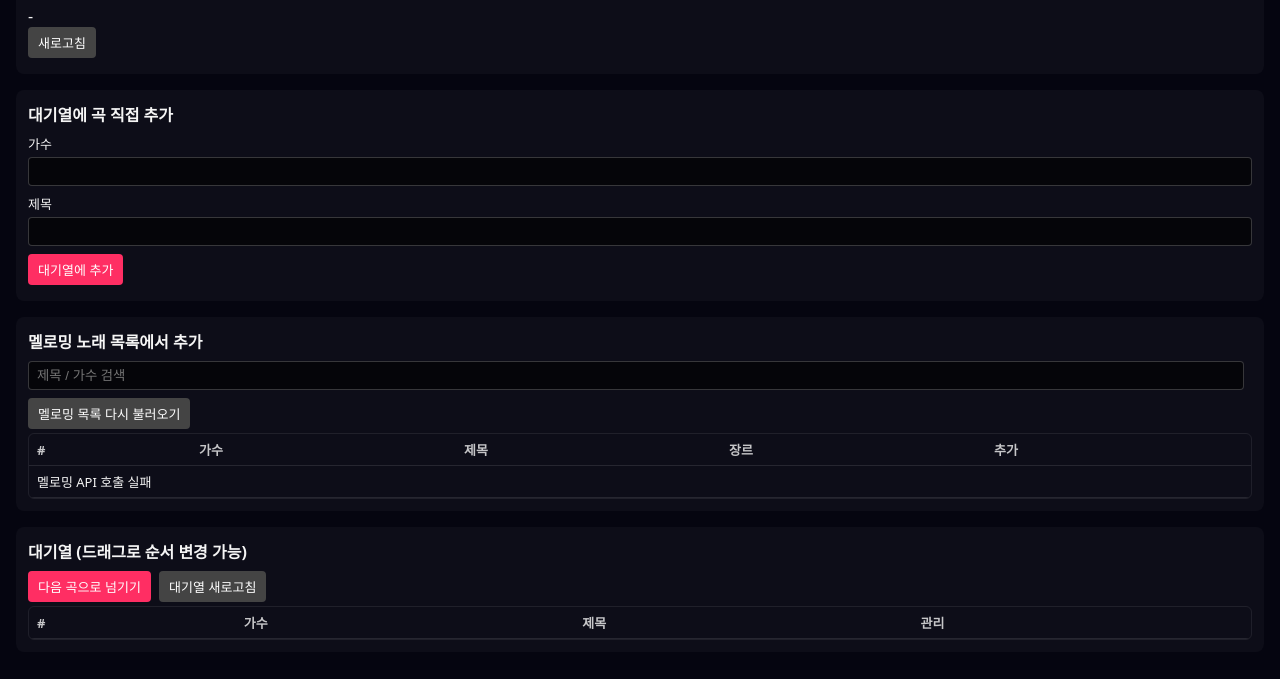
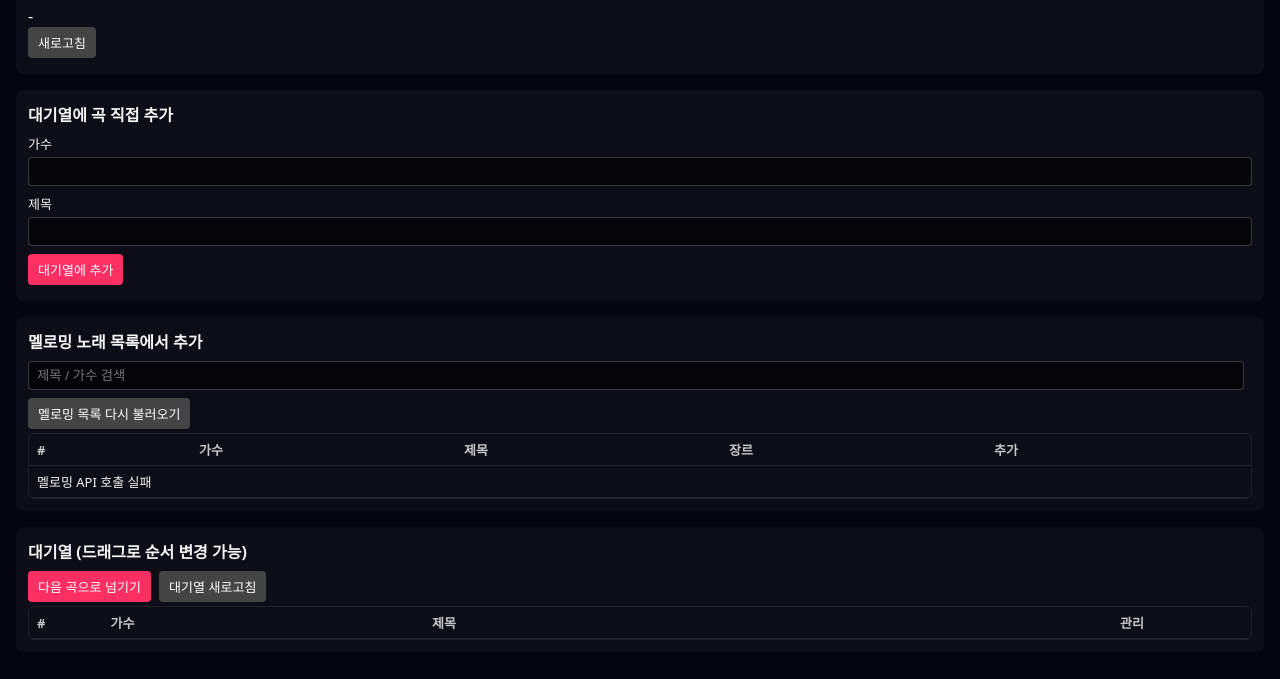
Before and after one commit to Kimkwanhwi/song-queue-server, a website: page public/admin.html in a window 1280 px wide. Shown: the part 113-792 px from the top of the page. Drawn offline with Linux system fonts and the light colour scheme; no server answers.

Commit message:
Update admin.html

```diff
--- a/public/admin.html
+++ b/public/admin.html
@@ -115,10 +115,39 @@
       /* 대기열 영역 고정 높이 + 드래그 스타일 */
       .queue-wrapper {
         max-height: 260px;
-        overflow-y: auto;
+        overflow-y: scroll; /* 항상 스크롤바 확보 → 폭 변화 방지 */
         border-radius: 6px;
         border: 1px solid rgba(255, 255, 255, 0.08);
       }
+
+      .queue-wrapper table {
+        table-layout: fixed; /* 열 폭 고정 */
+        width: 100%;
+      }
+
+      .queue-wrapper th:nth-child(1),
+      .queue-wrapper td:nth-child(1) {
+        width: 40px; /* # */
+      }
+      .queue-wrapper th:nth-child(4),
+      .queue-wrapper td:nth-child(4) {
+        width: 90px; /* 관리 */
+      }
+      .queue-wrapper th:nth-child(2),
+      .queue-wrapper td:nth-child(2) {
+        width: 25%; /* 가수 */
+      }
+      .queue-wrapper th:nth-child(3),
+      .queue-wrapper td:nth-child(3) {
+        width: 55%; /* 제목 */
+      }
+      .queue-wrapper td:nth-child(2),
+      .queue-wrapper td:nth-child(3) {
+        white-space: nowrap;
+        overflow: hidden;
+        text-overflow: ellipsis;
+      }
+
       #queueBody tr {
         cursor: move;
       }
@@ -466,10 +495,7 @@
           filtered = filtered.filter((song) => {
             const artist = getArtistName(song).toLowerCase();
             const title = (song.title || "").toLowerCase();
-            return (
-              artist.includes(text) ||
-              title.includes(text)
-            );
+            return artist.includes(text) || title.includes(text);
           });
         }
 
@@ -578,8 +604,7 @@
       document.getElementById("btnRefresh").onclick = loadQueue;
       document.getElementById("btnReloadQueue").onclick = loadQueue;
       document.getElementById("btnNext").onclick = moveNext;
-      document.getElementById("btnLoadMeloming").onclick =
-        loadMelomingSongs;
+      document.getElementById("btnLoadMeloming").onclick = loadMelomingSongs;
 
       document
         .getElementById("melomingSearch")
```
